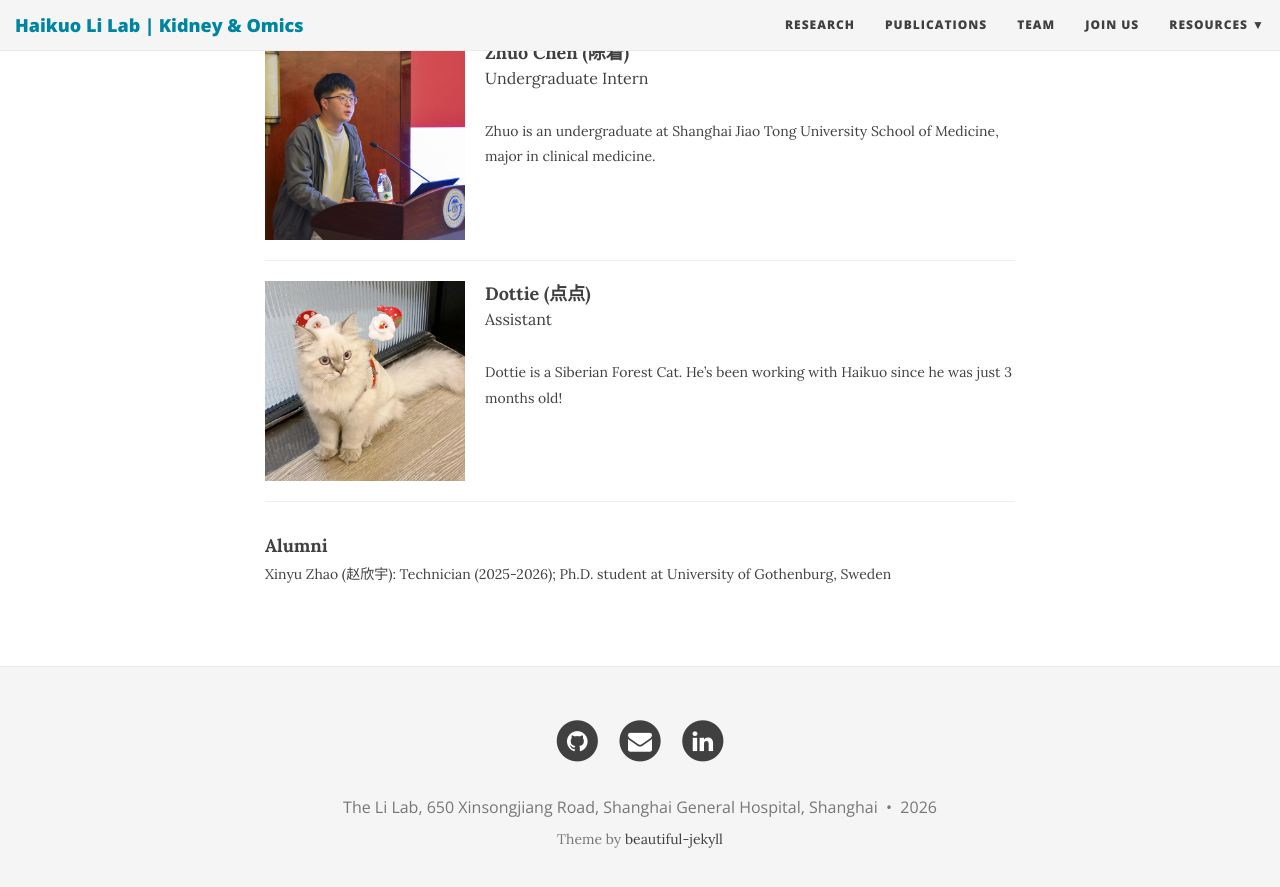
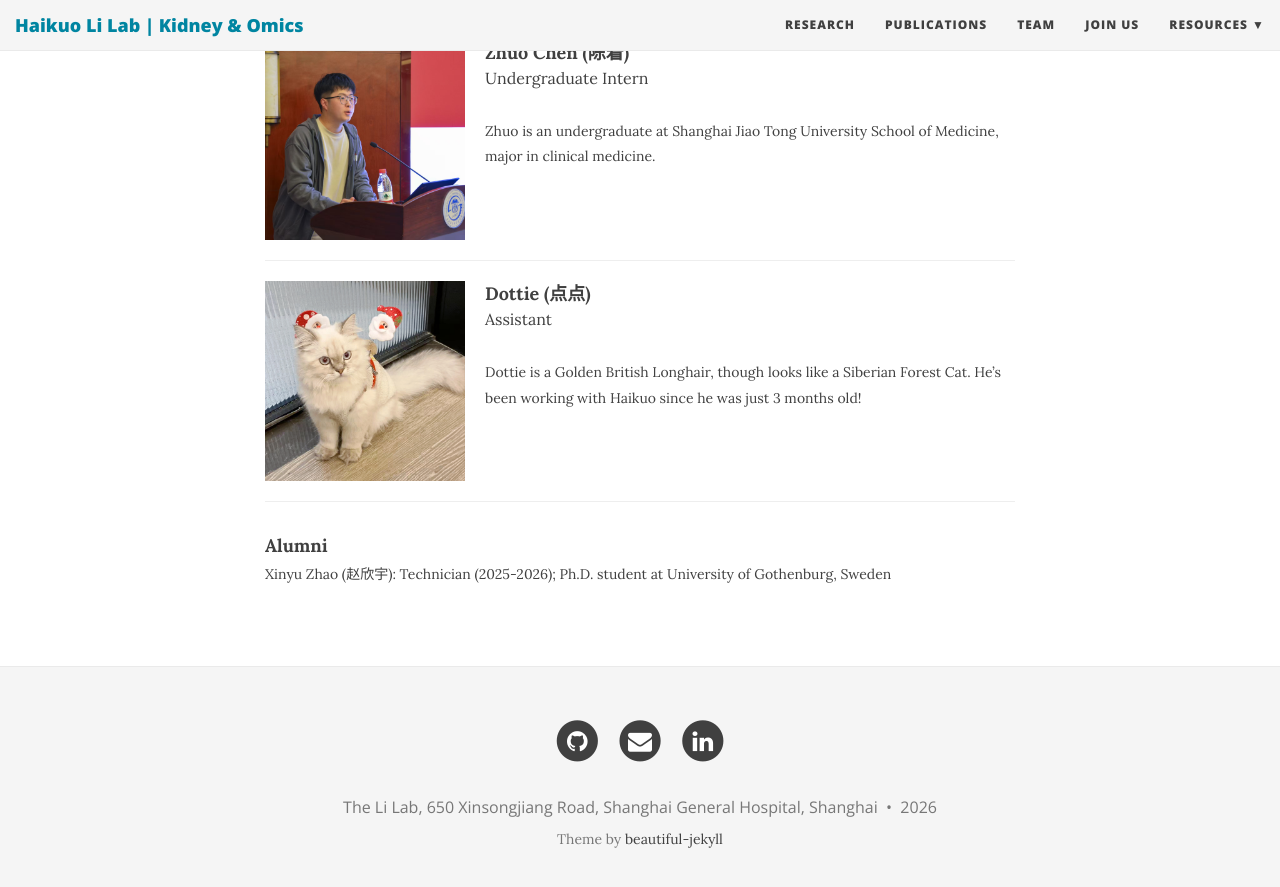
Before and after one commit to TheLiLab/thelilab.github.io, a Jekyll site: the page built from team.md, in a window 1280 px wide and 900 px high, scrolled down 1695 px. Shown: the top 887 px of the window. Built offline with Jekyll 4.4.1, drawn with Linux system fonts in a browser that asks for light colours; nearby versions of some CDN libraries.

Commit message:
Update team.md

```diff
--- a/team.md
+++ b/team.md
@@ -108,7 +108,7 @@
       Assistant<br>
     </span>
     <span style="font-size: 14px;">
-      <br>Dottie is a Siberian Forest Cat. He’s been working with Haikuo since he was just 3 months old!
+      <br>Dottie is a Golden British Longhair, though looks like a Siberian Forest Cat. He’s been working with Haikuo since he was just 3 months old!
     </span>
   </div></div>
 <hr>
```
